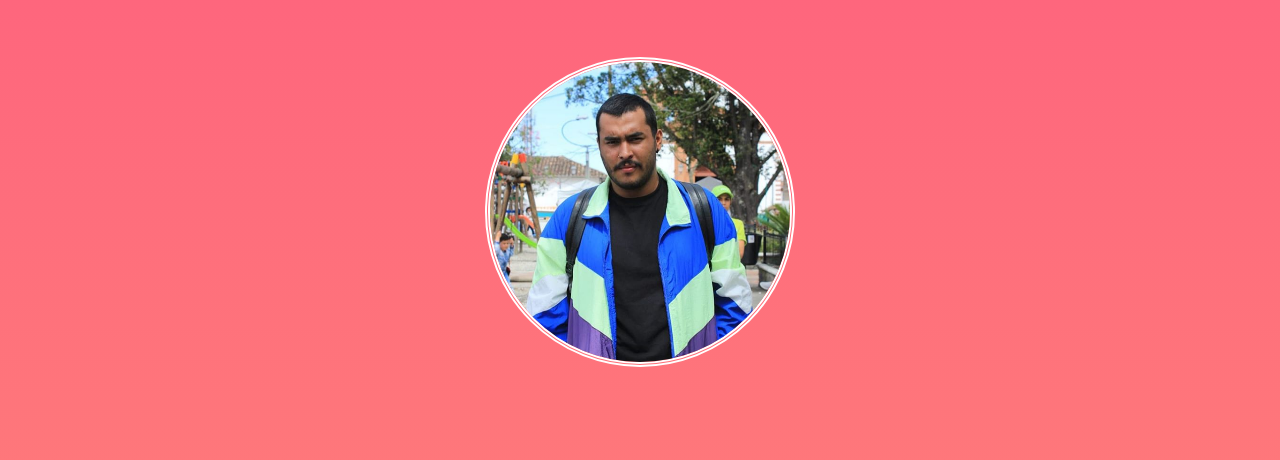
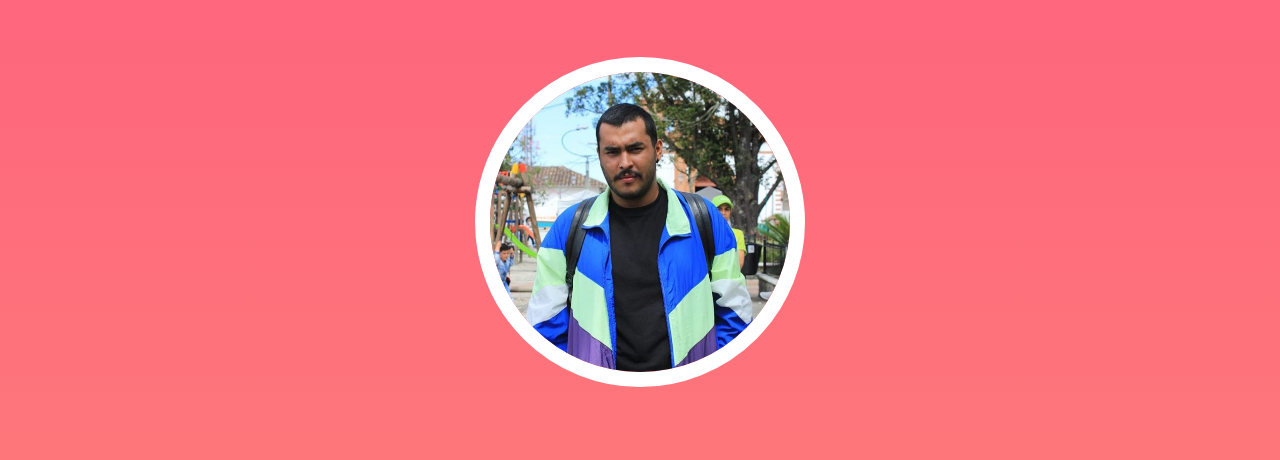
Before and after one commit to jhsebastian/BravoDev, a plain HTML site: page index.html in a window 1280 px wide. In both pictures the pointer is over the picture 640 px from the left and 515 px from the top of the page. Shown: the part 303-763 px from the top of the page. Drawn offline with Linux system fonts and the light colour scheme.

Commit message:
agregando animación en la imagen principal

```diff
--- a/style.css
+++ b/style.css
@@ -45,6 +45,12 @@ body {
     border: double white 5px;
 }
 
+.image-selfie:hover{
+    width: 400;
+    height: 400;
+    border: solid white 15px;
+}
+
 .presentation{
     text-align: center;
     padding-bottom: 100px;
```
